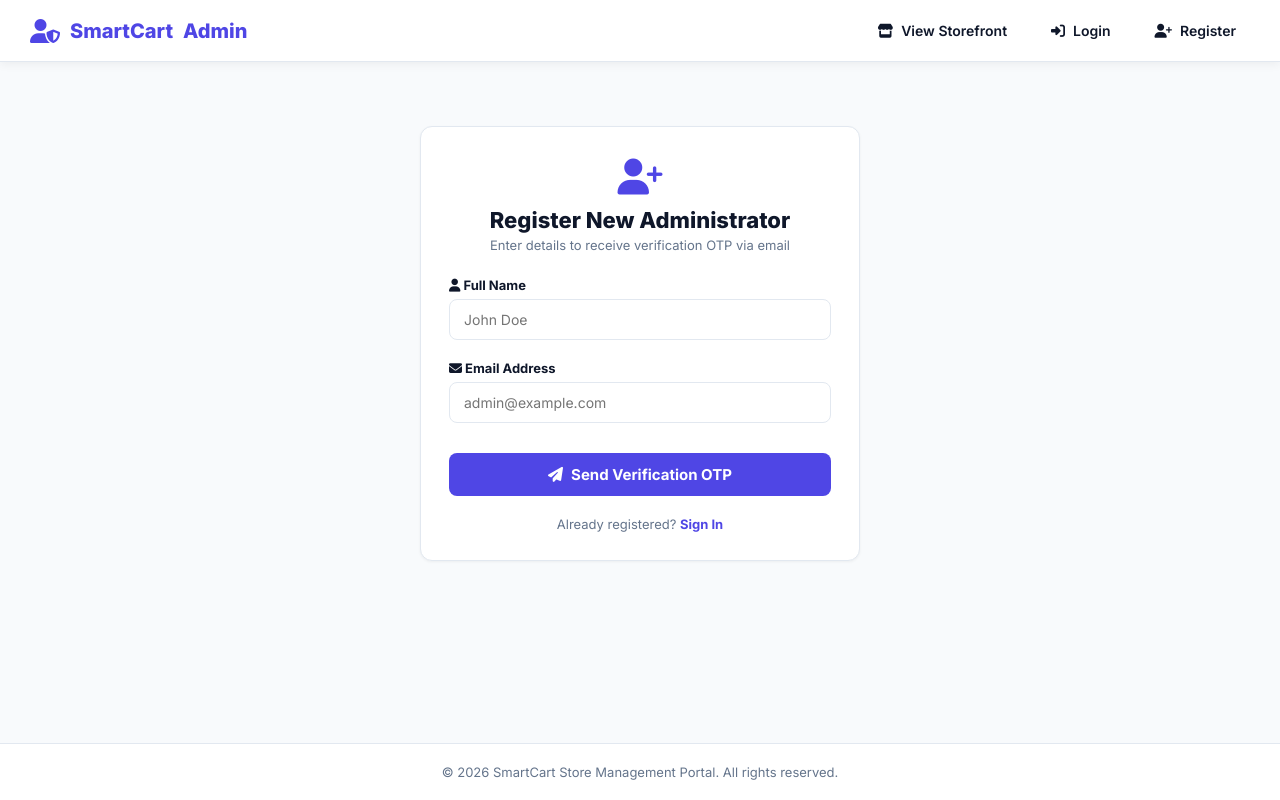
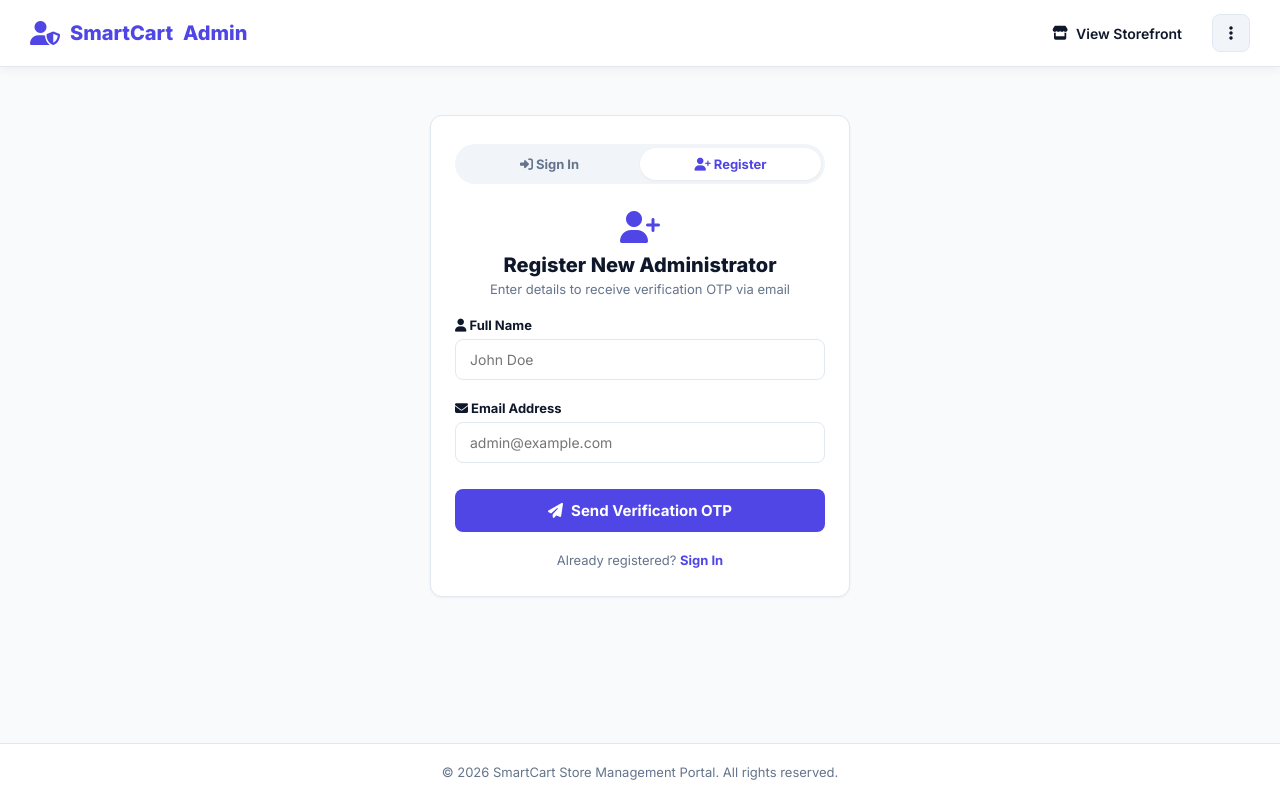
Before and after one commit to PenakalapatiCharanSai/E-cart, a Python web app: template templates/admin/admin_signup.html in a window 1280 px wide. Run offline with Jinja, Linux system fonts and the light colour scheme; the template is opened without the code that fills it, so the values that code supplies are empty.

Commit message:
feat: add three-dots navigation toggle button and login/register toggle switcher in admin portal

```diff
--- a/static/style.css
+++ b/static/style.css
@@ -304,6 +304,86 @@ body {
     background: #e2e8f0;
 }
 
+/* ==========================================
+   THREE-DOTS MENU TOGGLE BUTTON & DROPDOWN
+========================================== */
+.menu-toggle-wrapper {
+    position: relative;
+    display: inline-block;
+}
+
+.three-dots-btn {
+    background: #f1f5f9;
+    border: 1px solid var(--border);
+    color: var(--text-main);
+    width: 38px;
+    height: 38px;
+    border-radius: var(--radius-sm);
+    display: flex;
+    align-items: center;
+    justify-content: center;
+    font-size: 16px;
+    cursor: pointer;
+    transition: all 0.2s ease;
+}
+
+.three-dots-btn:hover, .three-dots-btn.active {
+    background: #ffffff;
+    border-color: var(--admin-primary);
+    color: var(--admin-primary);
+    box-shadow: var(--shadow-sm);
+}
+
+.three-dots-dropdown {
+    display: none;
+    position: absolute;
+    right: 0;
+    top: 46px;
+    background: #ffffff;
+    border: 1px solid var(--border);
+    border-radius: var(--radius-md);
+    box-shadow: 0 10px 25px -5px rgba(0, 0, 0, 0.1), 0 8px 10px -6px rgba(0, 0, 0, 0.1);
+    min-width: 220px;
+    z-index: 1100;
+    overflow: hidden;
+    animation: fadeInDown 0.2s ease;
+}
+
+.three-dots-dropdown.show {
+    display: block;
+}
+
+.dropdown-item {
+    display: flex;
+    align-items: center;
+    gap: 12px;
+    padding: 12px 16px;
+    color: var(--text-main);
+    text-decoration: none;
+    font-size: 14px;
+    font-weight: 600;
+    transition: background 0.15s ease;
+}
+
+.dropdown-item:hover {
+    background: #f8fafc;
+    color: var(--admin-primary);
+}
+
+.dropdown-item.danger-item {
+    color: var(--danger);
+    border-top: 1px solid var(--border);
+}
+
+.dropdown-item.danger-item:hover {
+    background: #fef2f2;
+}
+
+@keyframes fadeInDown {
+    from { opacity: 0; transform: translateY(-8px); }
+    to { opacity: 1; transform: translateY(0); }
+}
+
 /* Footer */
 .admin-footer {
     background: var(--bg-card);
--- a/templates/admin/admin_signup.html
+++ b/templates/admin/admin_signup.html
@@ -4,12 +4,23 @@
 
 {% block content %}
 
-<div class="form-card" style="max-width: 440px; margin: 40px auto;">
-    <div style="text-align: center; margin-bottom: 24px;">
-        <div style="font-size: 36px; color: var(--admin-primary); margin-bottom: 8px;">
+<div class="form-card" style="max-width: 420px; width: 92%; margin: 24px auto; padding: 28px 24px;">
+
+    <!-- Mode Toggle Switcher -->
+    <div style="display: flex; background: #f1f5f9; padding: 4px; border-radius: 30px; margin-bottom: 24px;">
+        <a href="/admin-login" style="flex: 1; text-align: center; padding: 8px 12px; font-size: 13px; font-weight: 700; border-radius: 20px; text-decoration: none; color: var(--text-muted);">
+            <i class="fas fa-sign-in-alt"></i> Sign In
+        </a>
+        <a href="/admin-signup" style="flex: 1; text-align: center; padding: 8px 12px; font-size: 13px; font-weight: 700; border-radius: 20px; text-decoration: none; background: #ffffff; color: var(--admin-primary); box-shadow: var(--shadow-sm);">
+            <i class="fas fa-user-plus"></i> Register
+        </a>
+    </div>
+
+    <div style="text-align: center; margin-bottom: 20px;">
+        <div style="font-size: 32px; color: var(--admin-primary); margin-bottom: 6px;">
             <i class="fas fa-user-plus"></i>
         </div>
-        <h2 style="font-size: 22px; font-weight: 800; color: var(--text-main); margin: 0;">Register New Administrator</h2>
+        <h2 style="font-size: 20px; font-weight: 800; color: var(--text-main); margin: 0;">Register New Administrator</h2>
         <p style="color: var(--text-muted); font-size: 13px; margin-top: 4px;">Enter details to receive verification OTP via email</p>
     </div>
 
@@ -24,7 +35,7 @@
             <input type="email" name="email" placeholder="admin@example.com" required>
         </div>
 
-        <button type="submit" class="btn-admin btn-admin-primary" style="width: 100%; padding: 12px; font-size: 15px; margin-top: 10px;">
+        <button type="submit" class="btn-admin btn-admin-primary" style="width: 100%; padding: 12px; font-size: 15px; margin-top: 6px;">
             <i class="fas fa-paper-plane"></i> Send Verification OTP
         </button>
     </form>
--- a/templates/base.html
+++ b/templates/base.html
@@ -14,8 +14,8 @@
     <link href="https://fonts.googleapis.com/css2?family=Inter:wght@300;400;500;600;700;800&display=swap" rel="stylesheet">
 
     <!-- Admin Stylesheet (Preloaded for High Speed) -->
-    <link rel="preload" href="{{ url_for('static', filename='style.css') }}?v=1.0.5" as="style">
-    <link rel="stylesheet" href="{{ url_for('static', filename='style.css') }}?v=1.0.5">
+    <link rel="preload" href="{{ url_for('static', filename='style.css') }}?v=1.0.6" as="style">
+    <link rel="stylesheet" href="{{ url_for('static', filename='style.css') }}?v=1.0.6">
 
     <!-- Non-blocking FontAwesome -->
     <link rel="stylesheet" href="https://cdnjs.cloudflare.com/ajax/libs/font-awesome/6.4.0/css/all.min.css" media="print" onload="this.media='all'">
@@ -41,21 +41,46 @@
                 <i class="fas fa-store"></i> View Storefront
             </a>
 
+            <!-- Three-Dots Menu Toggle Dropdown Button -->
+            <div class="menu-toggle-wrapper">
+                <button type="button" class="three-dots-btn" id="admin-menu-toggle-btn" title="Admin Navigation Menu">
+                    <i class="fas fa-ellipsis-vertical"></i>
+                </button>
+
+                <div class="three-dots-dropdown" id="admin-three-dots-menu">
+                    <a href="/" class="dropdown-item" target="_blank">
+                        <i class="fas fa-store" style="color: var(--admin-primary);"></i> View Storefront
+                    </a>
+
                     {% if session.get('admin_id') %}
-                <a href="/admin/profile" class="admin-nav-link">
-                    <i class="fas fa-user-circle"></i> {{ session.get('admin_name') }}
+                        <a href="/admin-dashboard" class="dropdown-item">
+                            <i class="fas fa-chart-line" style="color: var(--admin-primary);"></i> Dashboard
                         </a>
-                <a href="/admin-logout" class="admin-nav-link danger-link">
-                    <i class="fas fa-sign-out-alt"></i> Logout
+                        <a href="/admin/item-list" class="dropdown-item">
+                            <i class="fas fa-boxes" style="color: var(--admin-primary);"></i> Inventory Products
+                        </a>
+                        <a href="/admin/add-item" class="dropdown-item">
+                            <i class="fas fa-plus-circle" style="color: var(--admin-primary);"></i> Add New Product
+                        </a>
+                        <a href="/admin/orders" class="dropdown-item">
+                            <i class="fas fa-shopping-cart" style="color: var(--admin-primary);"></i> Customer Orders
+                        </a>
+                        <a href="/admin/profile" class="dropdown-item">
+                            <i class="fas fa-user-circle" style="color: var(--admin-primary);"></i> Profile ({{ session.get('admin_name') }})
+                        </a>
+                        <a href="/admin-logout" class="dropdown-item danger-item">
+                            <i class="fas fa-sign-out-alt"></i> Sign Out
                         </a>
                     {% else %}
-                <a href="/admin-login" class="admin-nav-link">
-                    <i class="fas fa-sign-in-alt"></i> Login
+                        <a href="/admin-login" class="dropdown-item">
+                            <i class="fas fa-sign-in-alt" style="color: var(--admin-primary);"></i> Admin Sign In
                         </a>
-                <a href="/admin-signup" class="admin-nav-link">
-                    <i class="fas fa-user-plus"></i> Register
+                        <a href="/admin-signup" class="dropdown-item">
+                            <i class="fas fa-user-plus" style="color: var(--admin-primary);"></i> Register Admin
                         </a>
                     {% endif %}
+                </div>
+            </div>
         </div>
     </header>
 
@@ -118,5 +143,27 @@
     </footer>
 
     {% block scripts %}{% endblock %}
+
+    <script>
+        document.addEventListener('DOMContentLoaded', function() {
+            const toggleBtn = document.getElementById('admin-menu-toggle-btn');
+            const dropdown = document.getElementById('admin-three-dots-menu');
+
+            if (toggleBtn && dropdown) {
+                toggleBtn.addEventListener('click', function(e) {
+                    e.stopPropagation();
+                    dropdown.classList.toggle('show');
+                    toggleBtn.classList.toggle('active');
+                });
+
+                document.addEventListener('click', function(e) {
+                    if (!toggleBtn.contains(e.target) && !dropdown.contains(e.target)) {
+                        dropdown.classList.remove('show');
+                        toggleBtn.classList.remove('active');
+                    }
+                });
+            }
+        });
+    </script>
 </body>
 </html>
```
Also changed, not shown: templates/admin/admin_login.html (+16 -5 lines). Lines whose indentation alone changed are shown as unchanged.
